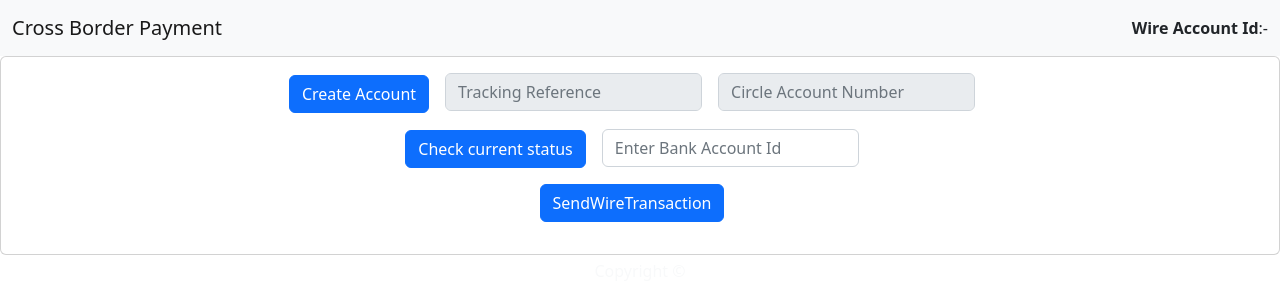
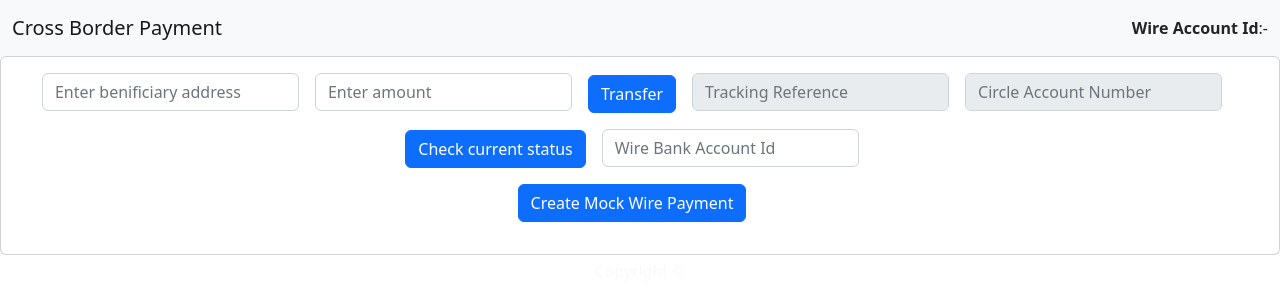
Before and after one commit to gkashyap9602/cross-border-payment-circle, a React (Create React App) app: page /wire in a window 1280 px wide. Shown: the top 300 px of the page. Built offline with nearby package versions, Linux system fonts and the light colour scheme; what stellar-sdk would draw is missing.

Commit message:
send on chain

```diff
--- a/src/Api.js
+++ b/src/Api.js
@@ -14,10 +14,11 @@ const CREATE_WIRE_ACCOUNT = getApiUrl("/v1/businessAccount/banks/wires");
 const GET_WIRE_ACC_STATUS_WITH_ID_PARAMS = getApiUrl("/v1/businessAccount/banks/wires");
 const GET_CIRCLE_ACCOUNT_PRAMS = getApiUrl("/v1/businessAccount/banks/wires");
 const CREATE_WIRE_MOCK_PAYMENT_API = getApiUrl("/v1/mocks/payments/wire");
-
+const GET_WIRE_TRANSFER_STATUS_PARAMS = getApiUrl("/v1/transfers");
 
 
 export {
+    GET_WIRE_TRANSFER_STATUS_PARAMS,
     CREATE_WIRE_MOCK_PAYMENT_API,
     GET_CIRCLE_ACCOUNT_PRAMS,
     GET_WIRE_ACC_STATUS_WITH_ID_PARAMS,
--- a/src/Components/Modal/CreateAccountModal.js
+++ b/src/Components/Modal/CreateAccountModal.js
@@ -26,7 +26,7 @@ export const CreateAccountModal = (props) => {
         onHide={handleClose}
       >
         <Modal.Header closeButton>
-          <Modal.Title>{"Create Account"}</Modal.Title>
+          <Modal.Title>{"Transfer"}</Modal.Title>
         </Modal.Header>
         <Form onSubmit={createWireAccount}>
           <Modal.Body className={""}>
@@ -245,7 +245,7 @@ export const CreateAccountModal = (props) => {
               className={"style.createFeatureBtn"}
               // disabled={editItem ? false : formik.isSubmitting || !formik.dirty || !formik.isValid}
             >
-              {"Create Wire Account"}
+              {"Config Your Bank"}
             </Button>
           </Modal.Footer>
         </Form>
--- a/src/Components/Modal/WirePaymentModal.js
+++ b/src/Components/Modal/WirePaymentModal.js
@@ -1,15 +1,11 @@
-import React, { useState } from "react";
 import { Modal, Button } from "react-bootstrap";
 // import { Field, Formik } from "formik";
-import axios from "axios";
-import { Form, Row, Col } from "react-bootstrap";
+import { Form } from "react-bootstrap";
 import "bootstrap/dist/css/bootstrap.min.css";
-import { v4 as uuidv4 } from "uuid";
-import { encrypt, readKey, createMessage } from "openpgp";
-import { useProvider } from "../context";
+
 
 export const WirePaymentModal = (props) => {
-  const {data,setData, amount,setAmount,show, setShow, sendWireTransaction,trackingId,setTrackingId,cirecleAccountNumber,setCircleAccountNumber} = props;
+  const {benificiaryDetails,setBeneficiaryDetails,data,setData,show, setShow, sendWireTransaction,trackingId,setTrackingId} = props;
 
   const updateData = (e) => {
     setData({
@@ -42,9 +38,11 @@ export const WirePaymentModal = (props) => {
             <Form.Group>
               <Form.Label> Amount</Form.Label>
               <Form.Control
-                value={data.amount}
-                // onChange={(e)=>{setAmount(e.target.value)}}
-                onChange={updateData}
+                 disabled= {true}
+                // value={data.amount}
+                value = {benificiaryDetails.amount}
+                onChange={(e)=>{setBeneficiaryDetails({...benificiaryDetails,amount:e.target.value})}}
+                // onChange={updateData}
                 name="amount"
                 type="text"
                 placeholder="Enter Amount"
--- a/src/Components/WirePayment.js
+++ b/src/Components/WirePayment.js
@@ -10,6 +10,7 @@ import {
   CREATE_WIRE_ACCOUNT,
   GET_WIRE_ACC_STATUS_WITH_ID_PARAMS,
   GET_CIRCLE_ACCOUNT_PRAMS,
+  GET_WIRE_TRANSFER_STATUS_PARAMS
 } from "../Api";
 import { useProvider } from "./context";
 import { CreateAccountModal } from "./Modal/CreateAccountModal";
@@ -20,13 +21,18 @@ export const WirePayment = (props) => {
   const [cirecleAccountNumber, setCircleAccountNumber] = useState("");
   const [trackingId, setTrackingId] = useState("");
 
+  const [benificiaryDetails,setBeneficiaryDetails] = useState({
+    benificiary:"",
+    amount:""
+  })
+
   const [accStatus, setAccStatus] = useState();
   const [data, setData] = useState({
-    amount: "",
+    // amount: "",
     trackRef: "",
     benificiary: "",
   });
-  const [amount, setAmount] = useState("");
+  // const [amount, setAmount] = useState("");
   const [show, setShow] = useState(false);
   const [show2, setShow2] = useState(false);
 
@@ -136,13 +142,59 @@ export const WirePayment = (props) => {
     setCircleAccountNumber(payload.data.data.beneficiaryBank.accountNumber);
   }
 
+   //send on chain
+  async function sendOnChain(){
+    const baseUrl = "https://api-sandbox.circle.com";
+
+    const WalletId= await axios.get(`${baseUrl}/v1/configuration`,{
+        headers: {
+            'Content-Type': 'application/json',
+             Accept:'application/json',
+            'Authorization' : `Bearer ${API_KEY}`,
+         } })
+         console.log(WalletId,"response get wallet Id");
+         console.log(WalletId.data.data.payments.masterWalletId,"Here is the master wallet Id");
+         const Wallet_Id = WalletId.data.data.payments.masterWalletId
+
+    const chainData={
+        "idempotencyKey": uuidv4() ,
+        "source": {
+          "type": "wallet",
+          "id": Wallet_Id
+        },
+        "destination": {
+          "type": "blockchain",
+          "address": benificiaryDetails.benificiary.trim(),
+          "chain": "XLM"
+        },
+        "amount": {
+          "amount": benificiaryDetails.amount,
+          "currency": "USD"
+        }
+      }
+
+      if(Wallet_Id){
+        const chainPayload= await axios.post(`${baseUrl}/v1/transfers`,chainData,{
+          headers: {
+              'Content-Type': 'application/json',
+              Accept:'application/json',
+              'Authorization' :  `Bearer ${API_KEY}`,
+           } })
+           window.alert("Transfer on chain successfully ")
+           console.log(chainPayload,"Transferred on chain successfully ")
+      }
+
+};
+//ends here
+
+
   async function sendWireTransaction(e) {
     try {
       e.preventDefault();
       const Payload = {
         trackingRef: trackingId,
         amount: {
-          amount: data.amount,
+          amount: benificiaryDetails.amount,
           currency: "USD",
         },
         beneficiaryBank: {
@@ -160,8 +212,13 @@ export const WirePayment = (props) => {
           },
         }
       );
-      window.alert("Transaction Successfull");
-      console.log(wireTransaction, "Send 10 USD successfully");
+      console.log(wireTransaction, "response deposite transfer api ");
+
+      sendOnChain()
+      // window.alert("Deposite Transaction Successfull");
+
+
+
     } catch (error) {
       console.log(error, "error send wire trans side ");
     } finally {
@@ -181,9 +238,9 @@ export const WirePayment = (props) => {
       />
       <WirePaymentModal
         data={data}
+        benificiaryDetails={benificiaryDetails}
+        setBeneficiaryDetails = {setBeneficiaryDetails}
         setData={setData}
-        setAmount={setAmount}
-        amount={amount}
         trackingId={trackingId}
         setTrackingId={setTrackingId}
         cirecleAccountNumber={cirecleAccountNumber}
@@ -208,8 +265,37 @@ export const WirePayment = (props) => {
                       {/* <div>WirePayment</div> */}
 
                       <div className="mb-3 gap-10">
+                      <label className="me-3" htmlFor="benificiary">
+                          <Field
+                            //   disabled={true}
+                            //   disabled={true}
+                            name="benificiary"
+                            //   id="username"
+                            value={benificiaryDetails.benificiary}
+                            placeholder="Enter benificiary address"
+                            className="form-control"
+                            onChange={(e) => {
+                              setBeneficiaryDetails({...benificiaryDetails,benificiary:e.target.value});
+
+                            }}
+                          />
+                        </label>
+                        <label className="me-3" htmlFor="amount">
+                          <Field
+                            //   disabled={true}
+                            //   disabled={true}
+                            name="amount"
+                            //   id="username"
+                            value={benificiaryDetails.amount}
+                            placeholder="Enter amount"
+                            className="form-control"
+                            onChange={(e) => {
+                              setBeneficiaryDetails({...benificiaryDetails,amount:e.target.value});
+                            }}
+                          />
+                        </label>
                         <Button className="me-3" onClick={() => setShow2(true)}>
-                          Create Account
+                          Transfer
                         </Button>
                         <label className="me-3" htmlFor="Beneficiary Account">
                           <Field
@@ -248,7 +334,7 @@ export const WirePayment = (props) => {
                             name="accountId"
                             //   id="username"
                             value={accountId}
-                            placeholder="Enter Bank Account Id "
+                            placeholder="Wire Bank Account Id "
                             className="form-control"
                             onChange={(e) => {
                               setAccountId(e.target.value.trim());
@@ -263,8 +349,45 @@ export const WirePayment = (props) => {
                         </Button>
                       </div> */}
                       <div className="mb-3 gap-10">
-                        <Button className="me-3" onClick={() => setShow(true)}>
-                          SendWireTransaction
+                      {/* <label className="me-3" htmlFor="benificiary">
+                          <Field
+                            //   disabled={true}
+                            //   disabled={true}
+                            name="benificiary"
+                            //   id="username"
+                            value={benificiaryDetails.benificiary}
+                            placeholder="Enter benificiary address"
+                            className="form-control"
+                            onChange={(e) => {
+                              setBeneficiaryDetails({...benificiaryDetails,benificiary:e.target.value});
+
+                            }}
+                          />
+                        </label>
+                        <label className="me-3" htmlFor="amount">
+                          <Field
+                            //   disabled={true}
+                            //   disabled={true}
+                            name="amount"
+                            //   id="username"
+                            value={benificiaryDetails.amount}
+                            placeholder="Enter amount"
+                            className="form-control"
+                            onChange={(e) => {
+                              setBeneficiaryDetails({...benificiaryDetails,amount:e.target.value});
+                            }}
+                          />
+                        </label> */}
+                        <Button className="me-3" onClick={() => {
+                          if(benificiaryDetails.amount && benificiaryDetails.benificiary){
+                            setShow(true)
+
+                          }else{
+                            window.alert("Please Enter benoficiary details first")
+                          }
+
+                          }}>
+                          Create Mock Wire Payment
                         </Button>
                       </div>
                     </div>
```
